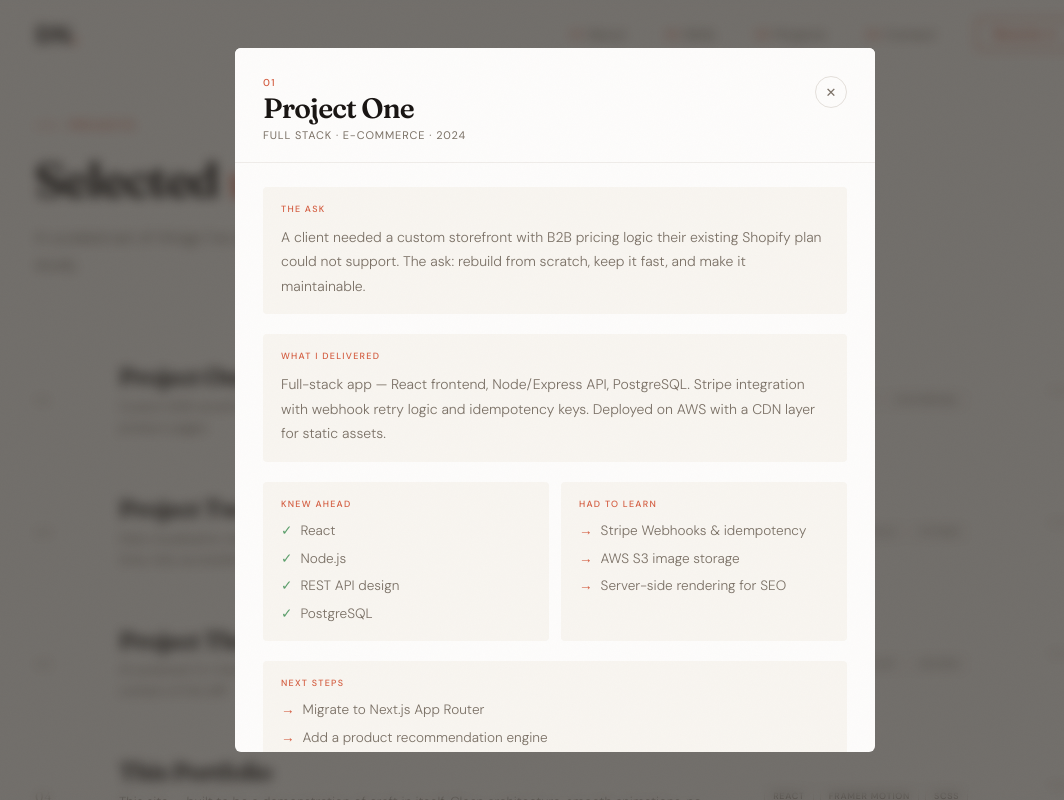
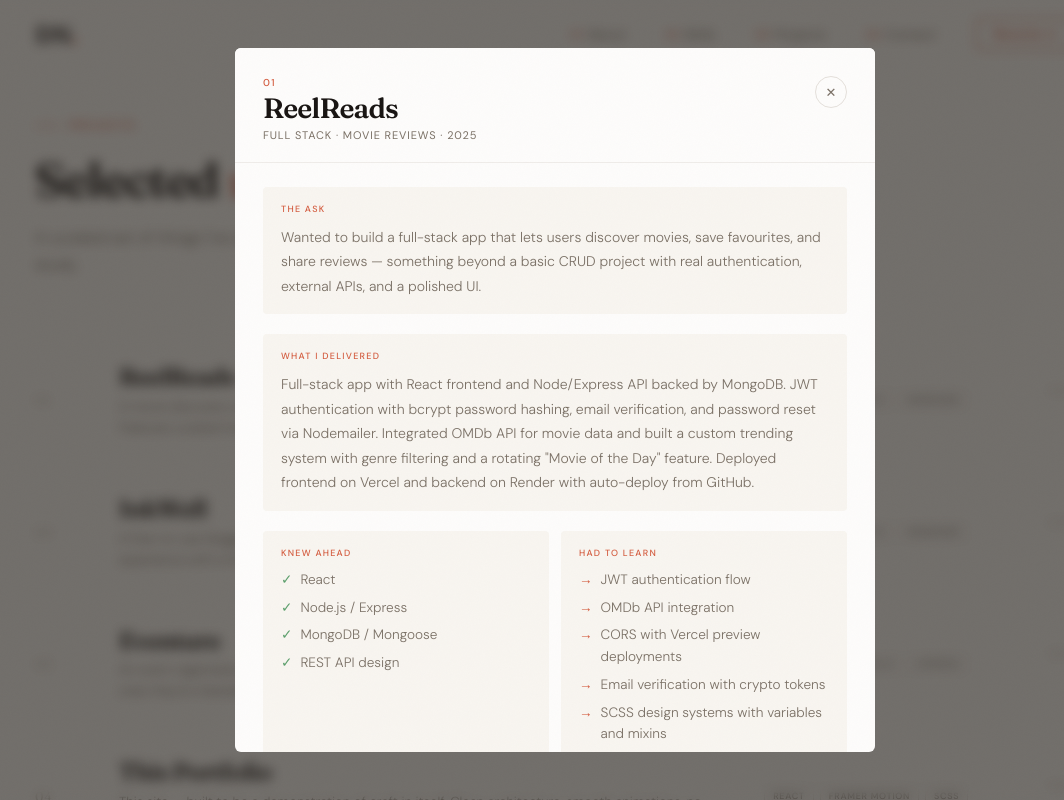
Before and after one commit to divyabeece23-nj/Portfolio, a React (Vite) app: page / in a window 1280 px wide. Both pictures are taken after a click on the element 640 px from the left and 2855 px from the top of the page. Shown: the part 2455-3255 px from the top of the page, without its empty margins (85-1149 px from the left). Built offline with nearby package versions, Linux system fonts and the light colour scheme.

Commit message:
added projects and description

```diff
--- a/src/components/Projects/Projects.jsx
+++ b/src/components/Projects/Projects.jsx
@@ -5,51 +5,52 @@ import './Projects.scss'
 const PROJECTS = [
   {
     num: '01',
-    title: 'Project One',
-    subtitle: 'Full Stack · E-Commerce',
-    year: '2024',
-    tags: ['React', 'Node.js', 'PostgreSQL', 'Stripe'],
-    summary: 'Custom B2B storefront replacing a legacy Shopify setup. Complex role-based pricing, sub-1s LCP on all product pages.',
+    title: 'ReelReads',
+    subtitle: 'Full Stack · Movie Reviews',
+    year: '2025',
+    tags: ['React', 'Node.js', 'MongoDB', 'OMDb API', 'JWT'],
+    summary: 'A movie discovery and review platform — search millions of movies, save favourites, rate and review. Features curated trending sections with genre filtering.',
     caseStudy: {
-      ask: 'A client needed a custom storefront with B2B pricing logic their existing Shopify plan could not support. The ask: rebuild from scratch, keep it fast, and make it maintainable.',
-      delivered: 'Full-stack app — React frontend, Node/Express API, PostgreSQL. Stripe integration with webhook retry logic and idempotency keys. Deployed on AWS with a CDN layer for static assets.',
-      knownAhead: ['React', 'Node.js', 'REST API design', 'PostgreSQL'],
-      hadToLearn: ['Stripe Webhooks & idempotency', 'AWS S3 image storage', 'Server-side rendering for SEO'],
-      nextSteps: ['Migrate to Next.js App Router', 'Add a product recommendation engine', 'Real-time inventory via WebSockets'],
+      ask: 'Wanted to build a full-stack app that lets users discover movies, save favourites, and share reviews — something beyond a basic CRUD project with real authentication, external APIs, and a polished UI.',
+      delivered: 'Full-stack app with React frontend and Node/Express API backed by MongoDB. JWT authentication with bcrypt password hashing, email verification, and password reset via Nodemailer. Integrated OMDb API for movie data and built a custom trending system with genre filtering and a rotating "Movie of the Day" feature. Deployed frontend on Vercel and backend on Render with auto-deploy from GitHub.',
+      knownAhead: ['React', 'Node.js / Express', 'MongoDB / Mongoose', 'REST API design'],
+      hadToLearn: ['JWT authentication flow', 'OMDb API integration', 'CORS with Vercel preview deployments', 'Email verification with crypto tokens', 'SCSS design systems with variables and mixins'],
+      nextSteps: ['Add TMDB API for better discovery', 'Watchlist statuses (Watched / Want to Watch)', 'Personal stats dashboard', 'Social features — follow users and review feeds'],
+    },
+    github: 'https://github.com/divyabeece23-nj/Movie-Book-App-Frontend.git',
+    githubBackend: 'https://github.com/divyabeece23-nj/Movie-Book-App-Backend.git',
+    live: 'https://reelreads-app.vercel.app',
+  },
+  {
+    num: '02',
+    title: 'InkWell',
+    subtitle: 'Full Stack · Blog Platform',
+    year: '2025',
+    tags: ['React', 'Node.js', 'MongoDB', 'Express'],
+    summary: 'A free-to-use blogging platform where anyone can write, publish, and share blog posts. Clean writing experience with a focus on simplicity.',
+    caseStudy: {
+      ask: 'Build a blogging platform that makes it easy for anyone to write and publish posts — no paywalls, no clutter, just a clean space to share ideas.',
+      delivered: 'Full-stack blog app with React frontend and Node/Express backend. MongoDB for storing posts and user data. User authentication for managing your own posts. Clean, minimal UI focused on the reading and writing experience.',
+      knownAhead: ['React', 'Node.js / Express', 'MongoDB', 'REST APIs'],
+      hadToLearn: ['Rich text editing', 'Content management patterns', 'Deploying full-stack apps on Vercel + Render'],
+      nextSteps: ['Add rich text editor', 'Categories and tags for posts', 'Comments and likes', 'User profiles with post history'],
     },
     github: '#',
     live: '#',
   },
   {
-    num: '02',
-    title: 'Project Two',
-    subtitle: 'Dashboard · Analytics',
-    year: '2023',
-    tags: ['TypeScript', 'D3.js', 'Python', 'FastAPI'],
-    summary: 'Data visualisation dashboard aggregating metrics from 4 API sources for a marketing team. Near real-time, fully accessible.',
+    num: '03',
+    title: 'Eventure',
+    subtitle: 'Full Stack · Event Management',
+    year: '2024',
+    tags: ['React', 'Node.js', 'Express'],
+    summary: 'An event registration platform where users can browse upcoming events throughout the year, register for ones they\'re interested in, and manage their registrations.',
     caseStudy: {
-      ask: 'Marketing team drowning in spreadsheets needed one dashboard across 4 analytics platforms — with KPIs, trends and anomaly highlights.',
-      delivered: 'D3.js dashboard with a Python/FastAPI aggregation layer. All charts have ARIA labels and keyboard-navigable table fallbacks.',
-      knownAhead: ['TypeScript', 'React', 'API integration', 'Accessibility basics'],
-      hadToLearn: ['D3.js data joins (entirely new)', 'FastAPI', 'Responsive SVG techniques'],
-      nextSteps: ['WebSocket live updates', 'Shareable filter state in the URL', 'White-label theming'],
-    },
-    github: '#',
-    live: null,
-  },
-  {
-    num: '03',
-    title: 'Project Three',
-    subtitle: 'CLI Tool · Developer Tooling',
-    year: '2023',
-    tags: ['Python', 'OpenAI API', 'Docker', 'Click'],
-    summary: 'AI-powered CLI that automates PR descriptions, commit messages and pre-review checks using LLM context of the diff.',
-    caseStudy: {
-      ask: 'A personal productivity problem: writing the same types of PR descriptions repeatedly. Wanted a one-command shortcut that understood the codebase context.',
-      delivered: 'pip-installable CLI with streaming output, TOML config with sane defaults, and diff-aware prompts that outperform naive approaches.',
-      knownAhead: ['Python', 'Click CLI framework', 'OpenAI API basics'],
-      hadToLearn: ['Docker multi-stage builds', 'Streaming LLM responses to terminal', 'TOML config schema validation'],
-      nextSteps: ['Plugin architecture', 'Ollama support for local models', 'Publish to PyPI + Homebrew tap'],
+      ask: 'BrainStation project — build an event management platform that handles user registration for various events, with the ability to register and cancel registrations.',
+      delivered: 'Full-stack event platform with React frontend and Node/Express backend. Users can browse events, register with one click, and cancel their registrations. Clean UI showing event details, dates, and registration status.',
+      knownAhead: ['React', 'JavaScript', 'HTML/CSS'],
+      hadToLearn: ['Node.js / Express backend', 'API routing and middleware', 'State management for registration flows'],
+      nextSteps: ['Add a database for persistent storage', 'User authentication', 'Event filtering by category and date', 'Email confirmations on registration'],
     },
     github: '#',
     live: null,
@@ -58,7 +59,7 @@ const PROJECTS = [
     num: '04',
     title: 'This Portfolio',
     subtitle: 'React · Personal Brand',
-    year: '2024',
+    year: '2025',
     tags: ['React', 'Framer Motion', 'SCSS', 'Vite'],
     summary: 'This site — built to be a demonstration of craft in itself. Clean architecture, smooth animations, no template.',
     caseStudy: {
@@ -132,7 +133,12 @@ function CaseStudyModal({ project, onClose }) {
             <a href={project.github} target="_blank" rel="noreferrer" className="modal__btn modal__btn--dark">
               GitHub ↗
             </a>
-            {project.live && (
+            {project.githubBackend && project.githubBackend !== '#' && (
+              <a href={project.githubBackend} target="_blank" rel="noreferrer" className="modal__btn modal__btn--dark">
+                Backend Repo ↗
+              </a>
+            )}
+            {project.live && project.live !== '#' && (
               <a href={project.live} target="_blank" rel="noreferrer" className="modal__btn modal__btn--ghost">
                 Live Demo ↗
               </a>
```
